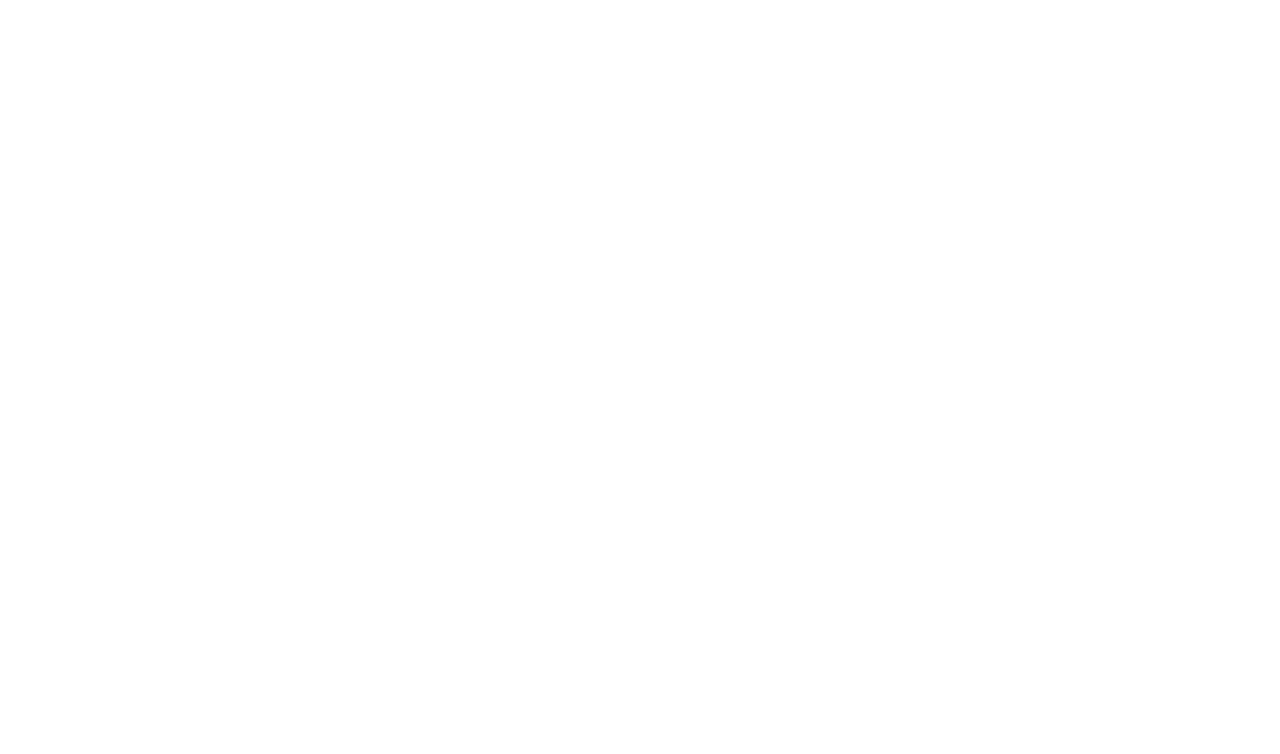
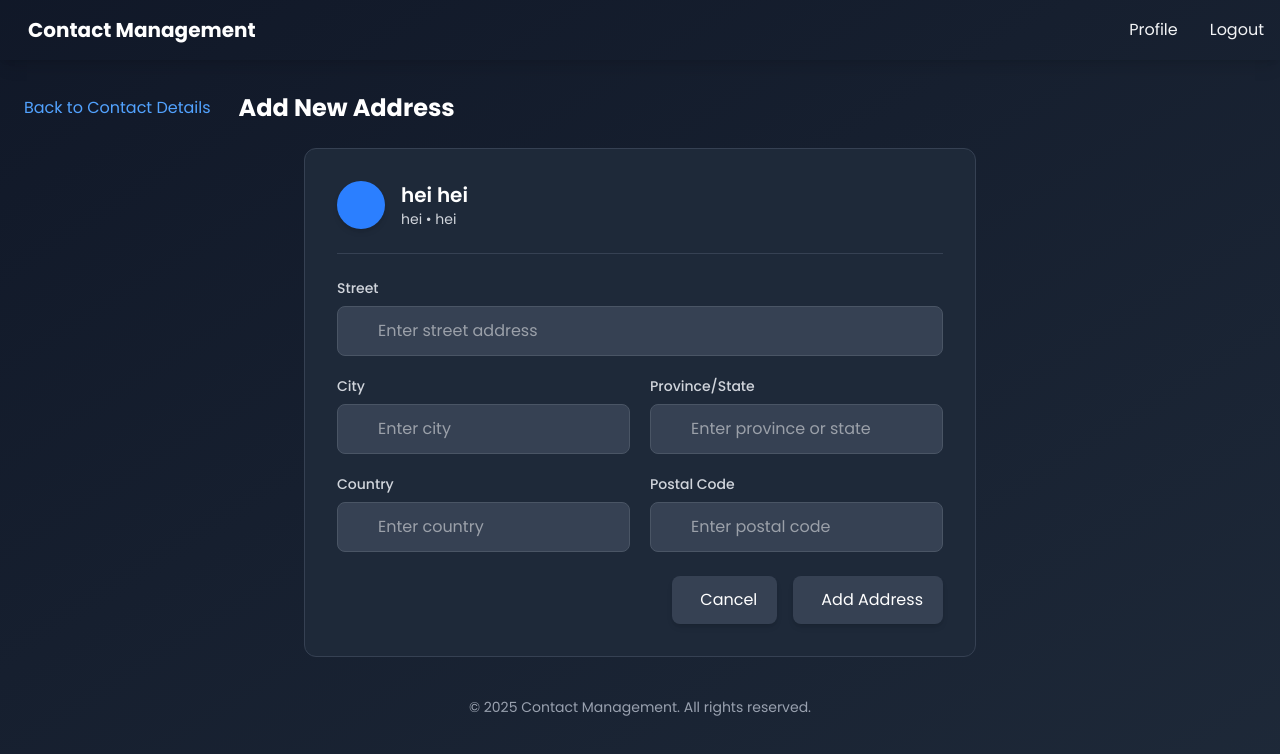
Before and after one commit to mfdpdev/reactjs-contact-management, a React (Vite) app: page /dashboard/contacts/1/addresses/create in a window 1280 px wide. Before the commit this address had no page. Shown: the top 754 px of the page. Built offline with nearby package versions, Linux system fonts and the light colour scheme.

Commit message:
feat(addresses): Implementation of add address page

```diff
--- /dev/null
+++ b/src/components/Address/AddressCreate.tsx
@@ -0,0 +1,163 @@
+import { Formik, Form, Field, ErrorMessage } from "formik"
+import { Link, useParams } from "react-router";
+import * as Yup from "yup"
+
+export default function AddressCreate(){
+
+  const { id } = useParams()
+  const contact: any = {
+    id: "1",
+    first_name: "hei",
+    last_name: "hei",
+    email: "hei",
+    phone: "hei",
+  }
+
+  return (
+    <>
+      <div className="flex items-center mb-6">
+        <Link to={`/dashboard/contacts/${id}`}
+              className="text-blue-400 hover:text-blue-300 mr-4 flex items-center transition-colors duration-200">
+          <i className="fas fa-arrow-left mr-2"></i> Back to Contact Details
+        </Link>
+        <h1 className="text-2xl font-bold text-white flex items-center">
+          <i className="fas fa-plus-circle text-blue-400 mr-3"></i> Add New Address
+        </h1>
+      </div>
+
+      <div
+        className="bg-gray-800 bg-opacity-80 rounded-xl shadow-custom border border-gray-700 overflow-hidden max-w-2xl mx-auto animate-fade-in">
+        <div className="p-8">
+          <div className="mb-6 pb-6 border-b border-gray-700">
+            <div className="flex items-center">
+              <div className="w-12 h-12 bg-blue-500 rounded-full flex items-center justify-center mr-4 shadow-md">
+                <i className="fas fa-user text-white"></i>
+              </div>
+              <div>
+                <h2 className="text-xl font-semibold text-white">{contact.first_name} {contact.last_name}</h2>
+                <p className="text-gray-300 text-sm">{contact.email} • {contact.phone}</p>
+              </div>
+            </div>
+          </div>
+
+          <Formik
+            initialValues={{street: '', city: "", province: '', country: "", postalCode: ""}}
+            validationSchema={
+              Yup.object({
+                street: Yup.string()
+                  .required('Street is required'),
+                city: Yup.string()
+                  .required('City is required'),
+                province: Yup.string()
+                  .required('Province is required'),
+                country: Yup.string()
+                  .required('Country is required'),
+                postalCode: Yup.string()
+                  .matches(/^\d{5}$/, 'Postal code must be 5 digits')
+                  .required('Postal code is required'),
+              })
+            }
+            onSubmit={(values, { setSubmitting }) => {
+              setTimeout(() => {
+                alert(JSON.stringify(values, null, 2));
+                setSubmitting(false);
+              }, 400);
+            }}
+          >
+          {() => (
+            <Form >
+              <div className="mb-5">
+                <label htmlFor="street" className="block text-gray-300 text-sm font-medium mb-2">Street</label>
+                <div className="relative">
+                  <div className="absolute inset-y-0 left-0 pl-3 flex items-center pointer-events-none">
+                    <i className="fas fa-road text-gray-500"></i>
+                  </div>
+                  <Field type="text" id="street" name="street"
+                         className="w-full pl-10 pr-3 py-3 bg-gray-700 bg-opacity-50 border border-gray-600 text-white rounded-lg focus:outline-none focus:ring-2 focus:ring-blue-500 focus:border-blue-500 transition-all duration-200"
+                         placeholder="Enter street address" />
+                </div>
+                  <ErrorMessage name="street">
+                    {(msg) => <div className="text-red-500 text-sm mt-2">{msg}</div>}
+                  </ErrorMessage>
+              </div>
+
+              <div className="grid grid-cols-1 md:grid-cols-2 gap-5 mb-5">
+                <div>
+                  <label htmlFor="city" className="block text-gray-300 text-sm font-medium mb-2">City</label>
+                  <div className="relative">
+                    <div className="absolute inset-y-0 left-0 pl-3 flex items-center pointer-events-none">
+                      <i className="fas fa-city text-gray-500"></i>
+                    </div>
+                    <Field type="text" id="city" name="city"
+                           className="w-full pl-10 pr-3 py-3 bg-gray-700 bg-opacity-50 border border-gray-600 text-white rounded-lg focus:outline-none focus:ring-2 focus:ring-blue-500 focus:border-blue-500 transition-all duration-200"
+                           placeholder="Enter city" />
+                  </div>
+                  <ErrorMessage name="city">
+                    {(msg) => <div className="text-red-500 text-sm mt-2">{msg}</div>}
+                  </ErrorMessage>
+                </div>
+                <div>
+                  <label htmlFor="province" className="block text-gray-300 text-sm font-medium mb-2">Province/State</label>
+                  <div className="relative">
+                    <div className="absolute inset-y-0 left-0 pl-3 flex items-center pointer-events-none">
+                      <i className="fas fa-map text-gray-500"></i>
+                    </div>
+                    <Field type="text" id="province" name="province"
+                           className="w-full pl-10 pr-3 py-3 bg-gray-700 bg-opacity-50 border border-gray-600 text-white rounded-lg focus:outline-none focus:ring-2 focus:ring-blue-500 focus:border-blue-500 transition-all duration-200"
+                           placeholder="Enter province or state" />
+                  </div>
+                  <ErrorMessage name="province">
+                    {(msg) => <div className="text-red-500 text-sm mt-2">{msg}</div>}
+                  </ErrorMessage>
+                </div>
+              </div>
+
+              <div className="grid grid-cols-1 md:grid-cols-2 gap-5 mb-6">
+                <div>
+                  <label htmlFor="country" className="block text-gray-300 text-sm font-medium mb-2">Country</label>
+                  <div className="relative">
+                    <div className="absolute inset-y-0 left-0 pl-3 flex items-center pointer-events-none">
+                      <i className="fas fa-flag text-gray-500"></i>
+                    </div>
+                    <Field type="text" id="country" name="country"
+                           className="w-full pl-10 pr-3 py-3 bg-gray-700 bg-opacity-50 border border-gray-600 text-white rounded-lg focus:outline-none focus:ring-2 focus:ring-blue-500 focus:border-blue-500 transition-all duration-200"
+                           placeholder="Enter country" />
+                  </div>
+                  <ErrorMessage name="country">
+                    {(msg) => <div className="text-red-500 text-sm mt-2">{msg}</div>}
+                  </ErrorMessage>
+                </div>
+                <div>
+                  <label htmlFor="postalCode" className="block text-gray-300 text-sm font-medium mb-2">Postal Code</label>
+                  <div className="relative">
+                    <div className="absolute inset-y-0 left-0 pl-3 flex items-center pointer-events-none">
+                      <i className="fas fa-mail-bulk text-gray-500"></i>
+                    </div>
+                    <Field type="text" id="postalCode" name="postalCode"
+                           className="w-full pl-10 pr-3 py-3 bg-gray-700 bg-opacity-50 border border-gray-600 text-white rounded-lg focus:outline-none focus:ring-2 focus:ring-blue-500 focus:border-blue-500 transition-all duration-200"
+                           placeholder="Enter postal code" />
+                  </div>
+                  <ErrorMessage name="postalCode">
+                    {(msg) => <div className="text-red-500 text-sm mt-2">{msg}</div>}
+                  </ErrorMessage>
+                </div>
+              </div>
+
+              <div className="flex justify-end space-x-4">
+                <Link to={`/dashboard/contacts/${id}`}
+                      className="px-5 py-3 bg-gray-700 text-white rounded-lg hover:bg-gray-600 focus:outline-none focus:ring-2 focus:ring-gray-500 focus:ring-offset-2 focus:ring-offset-gray-800 transition-all duration-200 flex items-center shadow-md">
+                  <i className="fas fa-times mr-2"></i> Cancel
+                </Link>
+                <button type="submit"
+                      className="px-5 py-3 bg-gray-700 text-white rounded-lg hover:bg-gray-600 focus:outline-none focus:ring-2 focus:ring-gray-500 focus:ring-offset-2 focus:ring-offset-gray-800 transition-all duration-200 flex items-center shadow-md">
+                  <i className="fas fa-plus-circle mr-2"></i> Add Address
+                </button>
+              </div>
+            </Form>
+          )}
+          </Formik>
+        </div>
+      </div>
+    </>
+  )
+}
--- a/src/components/Contact/ContactEdit.tsx
+++ b/src/components/Contact/ContactEdit.tsx
@@ -140,7 +140,7 @@
               </Link>
               <button type="submit"
                       className="px-5 py-3 bg-gray-700 text-white rounded-lg hover:bg-gray-600 focus:outline-none focus:ring-2 focus:ring-gray-500 focus:ring-offset-2 focus:ring-offset-gray-800 transition-all duration-200 flex items-center shadow-md">
-                <i className="fas fa-plus-circle mr-2"></i> Create Contact
+                <i className="fas fa-plus-circle mr-2"></i> Edit Contact
               </button>
             </div>
           </Form>
--- a/src/main.tsx
+++ b/src/main.tsx
@@ -14,6 +14,7 @@
 import ContactCreate from './components/Contact/ContactCreate.tsx'
 import ContactEdit from './components/Contact/ContactEdit.tsx'
 import ContactDetail from './components/Contact/ContactDetail.tsx'
+import AddressCreate from './components/Address/AddressCreate.tsx'
 
 createRoot(document.getElementById('root')!).render(
   <StrictMode>
@@ -36,6 +37,9 @@
             <Route path=':id'>
               <Route path='' element={<ContactDetail />} />
               <Route path='edit' element={<ContactEdit />} />
+              <Route path='addresses'>
+                <Route path='create' element={<AddressCreate />} />
+              </Route>
             </Route>
           </Route>
         </Route>
```
